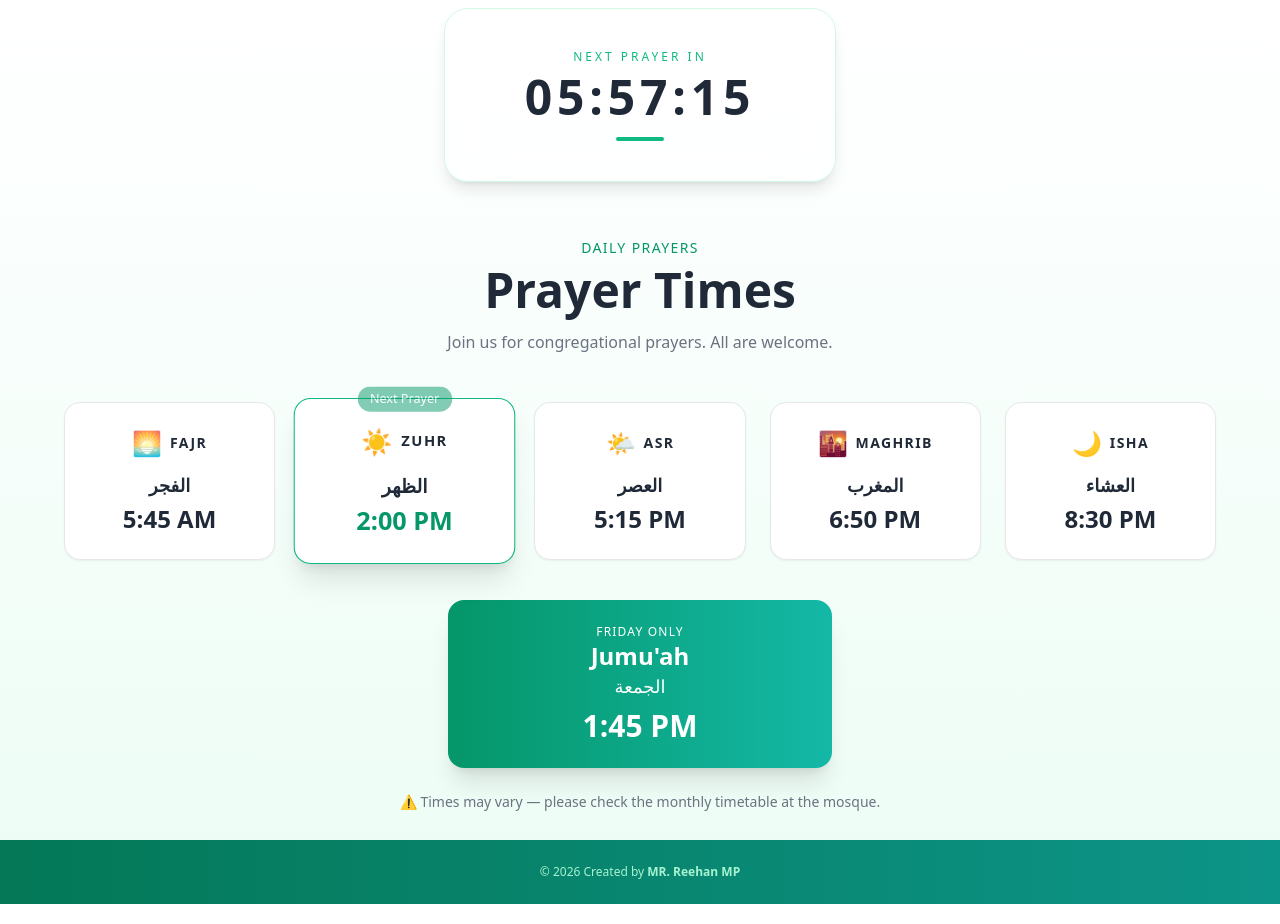
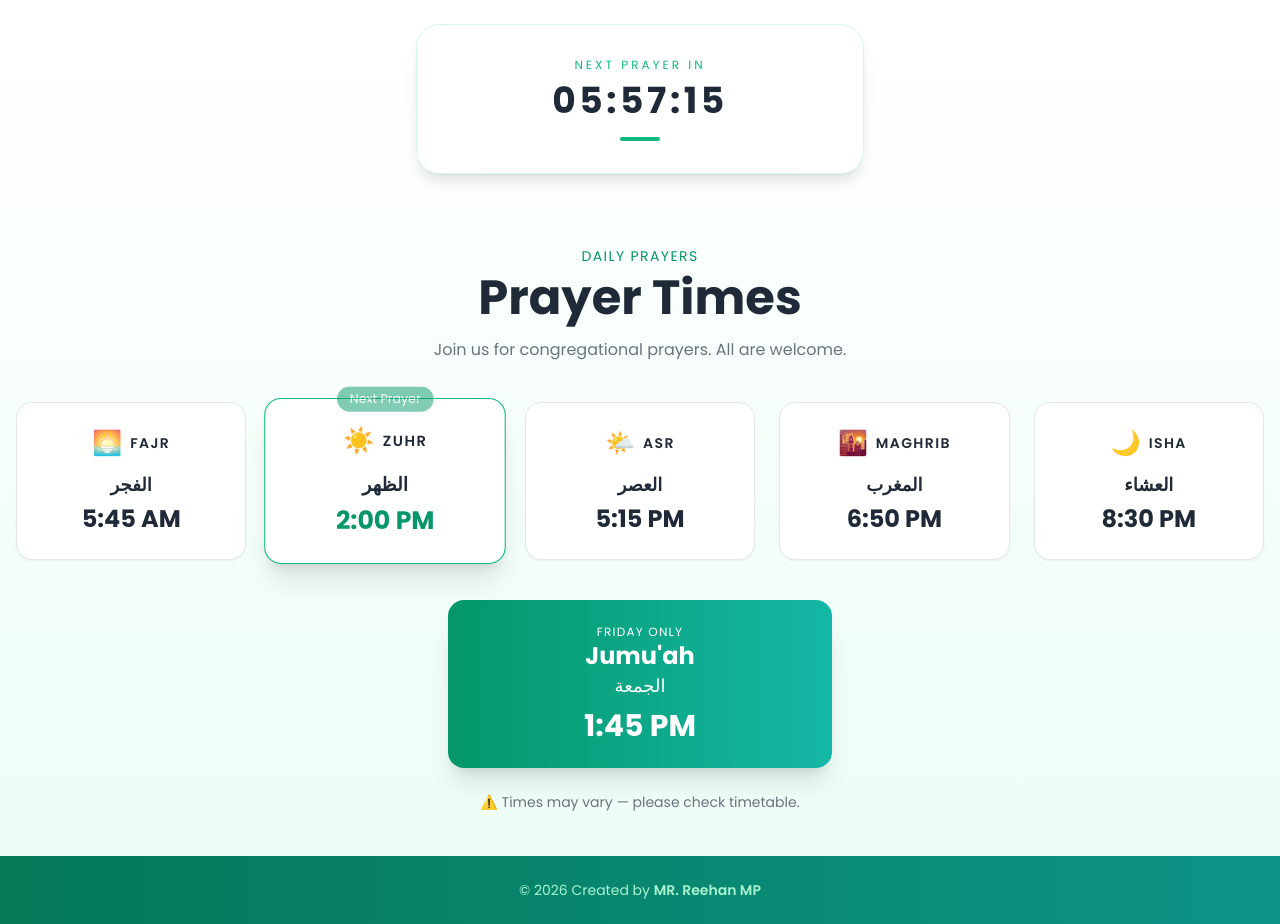
Before and after one commit to Reehanpatil/masjid-prayer-display, a plain HTML site: page index.html in a window 1280 px wide. Drawn offline with nearby package versions, Linux system fonts and the light colour scheme.

Commit message:
Update index.html

```diff
--- a/index.html
+++ b/index.html
@@ -3,18 +3,33 @@
 <head>
   <meta charset="UTF-8" />
   <meta name="viewport" content="width=device-width, initial-scale=1.0" />
-    <title>Jamiya Masjid - Premium</title>
 
+  <title>Jamiya Masjid | Prayer Times & Countdown</title>
+
+  <!-- SEO -->
+  <meta name="description" content="Jamiya Masjid prayer times with live countdown timer and next prayer highlight." />
+  <meta name="keywords" content="masjid, prayer times, namaz timing, islamic, mosque" />
+  <meta name="author" content="MR. Reehan MP" />
+
+  <!-- Favicon -->
+  <link rel="icon" href="https://cdn-icons-png.flaticon.com/512/833/833314.png" />
+
+  <!-- Font -->
+  <link href="https://fonts.googleapis.com/css2?family=Poppins:wght@300;400;600;700&display=swap" rel="stylesheet">
+
+  <!-- Tailwind -->
   <script src="https://cdn.tailwindcss.com"></script>
 
   <style>
     body {
+      font-family: 'Poppins', sans-serif;
       scroll-behavior: smooth;
     }
 
     .card {
       transition: all 0.35s ease;
     }
+
     .card:hover {
       transform: translateY(-6px) scale(1.02);
     }
@@ -22,53 +37,51 @@
 </head>
 
 <body class="bg-gradient-to-b from-white to-emerald-50 text-gray-800">
-    <div class="flex justify-center mb-12 mt-2">
-      <div
-        class="group relative bg-white/70 backdrop-blur-xl border border-emerald-100 rounded-3xl px-20 py-10 shadow-lg transition-all duration-500 hover:shadow-2xl hover:scale-105"
-      >
-        <!-- Glow Effect -->
-        <div
-          class="absolute inset-0 rounded-3xl bg-gradient-to-r from-emerald-400/20 to-teal-400/20 opacity-0 group-hover:opacity-100 transition duration-500 blur-xl"
-        ></div>
 
-        <!-- Content -->
+<!-- COUNTDOWN -->
+<div class="flex justify-center px-4 mt-6 mb-12">
+  <div class="w-full max-w-md group relative bg-white/80 backdrop-blur-xl border border-emerald-100 rounded-3xl px-8 py-8 shadow-lg transition-all duration-500 hover:shadow-2xl hover:scale-105">
+
+    <div class="absolute inset-0 rounded-3xl bg-gradient-to-r from-emerald-400/20 to-teal-400/20 opacity-0 group-hover:opacity-100 transition duration-500 blur-xl"></div>
+
     <div class="relative z-10 text-center">
       <p class="text-xs uppercase tracking-[3px] text-emerald-500 mb-2">
         Next Prayer In
       </p>
 
-          <h3
-            id="countdownTimer"
-            class="text-4xl md:text-5xl font-bold text-gray-800 tracking-widest"
-          >
+      <h3 id="countdownTimer" class="text-3xl md:text-4xl font-bold tracking-widest">
         00:00:00
       </h3>
 
-          <div class="w-12 h-1 bg-emerald-500 mx-auto mt-4 rounded-full"></div>
+      <div class="w-10 h-1 bg-emerald-500 mx-auto mt-4 rounded-full"></div>
     </div>
+
   </div>
 </div>
 
 <!-- SECTION -->
-    <section id="prayer" class="py-2 px-6 text-center">
+<section id="prayer" class="py-6 px-4 text-center max-w-7xl mx-auto">
+
   <h5 class="text-emerald-600 tracking-widest text-sm mb-2">
     DAILY PRAYERS
   </h5>
-      <h2 class="text-4xl md:text-5xl font-bold mb-4">Prayer Times</h2>
-      <p class="text-gray-500 mb-12">
+
+  <h2 class="text-4xl md:text-5xl font-bold mb-4">
+    Prayer Times
+  </h2>
+
+  <p class="text-gray-500 mb-10">
     Join us for congregational prayers. All are welcome.
   </p>
 
-      <div
-        id="prayerContainer"
-        class="grid grid-cols-1 sm:grid-cols-2 lg:grid-cols-5 gap-6 max-w-6xl mx-auto mb-10"
-      ></div>
+  <!-- GRID -->
+  <div id="prayerContainer"
+    class="grid grid-cols-1 sm:grid-cols-2 md:grid-cols-3 lg:grid-cols-5 gap-6 mb-10">
+  </div>
 
   <!-- JUMUAH -->
   <div class="max-w-sm mx-auto">
-        <div
-          class="bg-gradient-to-r from-emerald-600 to-teal-500 text-white rounded-2xl p-6 shadow-xl hover:scale-105 transition"
-        >
+    <div class="bg-gradient-to-r from-emerald-600 to-teal-500 text-white rounded-2xl p-6 shadow-xl hover:scale-105 transition">
       <p class="uppercase text-xs tracking-widest">Friday Only</p>
       <h3 class="text-2xl font-bold">Jumu'ah</h3>
       <p class="text-lg" dir="rtl">الجمعة</p>
@@ -77,8 +90,9 @@
   </div>
 
   <p class="text-sm text-gray-500 mt-6">
-        ⚠️ Times may vary — please check the monthly timetable at the mosque.
+    ⚠️ Times may vary — please check timetable.
   </p>
+
 </section>
 
 <script>
@@ -102,14 +116,13 @@
 
 function getNextPrayerIndex() {
   const now = new Date();
-        const currentTime = now.getHours() * 60 + now.getMinutes();
+  const current = now.getHours() * 60 + now.getMinutes();
 
-        const times = prayers.map((p) => convertToMinutes(p.time));
+  const times = prayers.map(p => convertToMinutes(p.time));
 
   for (let i = 0; i < times.length; i++) {
-          if (currentTime < times[i]) return i;
+    if (current < times[i]) return i;
   }
-
   return 0;
 }
 
@@ -126,34 +139,30 @@
   let next = new Date();
   next.setHours(h, m, 0, 0);
 
-        // next day case
-        if (next <= now) {
-          next.setDate(next.getDate() + 1);
-        }
+  if (next <= now) next.setDate(next.getDate() + 1);
 
   return next;
 }
 
 function updateCountdown() {
   const now = new Date();
-        const nextTime = getNextPrayerTime();
+  const next = getNextPrayerTime();
+  const diff = next - now;
 
-        const diff = nextTime - now;
+  const h = Math.floor(diff / (1000 * 60 * 60));
+  const m = Math.floor((diff % (1000 * 60 * 60)) / (1000 * 60));
+  const s = Math.floor((diff % (1000 * 60)) / 1000);
 
-        const hrs = Math.floor(diff / (1000 * 60 * 60));
-        const mins = Math.floor((diff % (1000 * 60 * 60)) / (1000 * 60));
-        const secs = Math.floor((diff % (1000 * 60)) / 1000);
-
-        const format = (n) => String(n).padStart(2, "0");
+  const f = n => String(n).padStart(2, "0");
 
   document.getElementById("countdownTimer").innerText =
-          `${format(hrs)}:${format(mins)}:${format(secs)}`;
+    `${f(h)}:${f(m)}:${f(s)}`;
 }
 
+function renderPrayers() {
   const container = document.getElementById("prayerContainer");
+  container.innerHTML = "";
 
-      function renderPrayers() {
-        container.innerHTML = "";
   const nextIndex = getNextPrayerIndex();
 
   prayers.forEach((p, i) => {
@@ -161,9 +170,7 @@
 
     const card = document.createElement("div");
     card.className = `card relative p-6 rounded-2xl border bg-white shadow-sm ${
-            isNext ?
-              "border-emerald-500 shadow-xl scale-105"
-            : "border-gray-200"
+      isNext ? "border-emerald-500 shadow-xl scale-105" : "border-gray-200"
     }`;
 
     card.innerHTML = `
@@ -185,28 +192,21 @@ ${isNext ? '<span class="absolute -top-3 left-1/2 -translate-x-1/2 bg-emerald-60
   });
 }
 
-      // initial render
 renderPrayers();
 updateCountdown();
 
-      // update every second
-      setInterval(() => {
-        updateCountdown();
-      }, 1000);
-
-      // refresh prayer highlight every minute
+setInterval(updateCountdown, 1000);
 setInterval(renderPrayers, 60000);
 </script>
 
 <!-- FOOTER -->
-    <footer
-      class="bg-gradient-to-r from-emerald-700 to-teal-600 text-white py-6 mt-5"
-    >
-      <div class="max-w-6xl mx-auto text-center space-y-2">
-        <p class="text-xs text-emerald-200">
+<footer class="bg-gradient-to-r from-emerald-700 to-teal-600 text-white py-6 mt-5">
+  <div class="max-w-6xl mx-auto text-center">
+    <p class="text-sm text-emerald-200">
       © 2026 Created by <span class="font-semibold">MR. Reehan MP</span>
     </p>
   </div>
 </footer>
+
 </body>
 </html>
```
Lines whose indentation alone changed are shown as unchanged.
